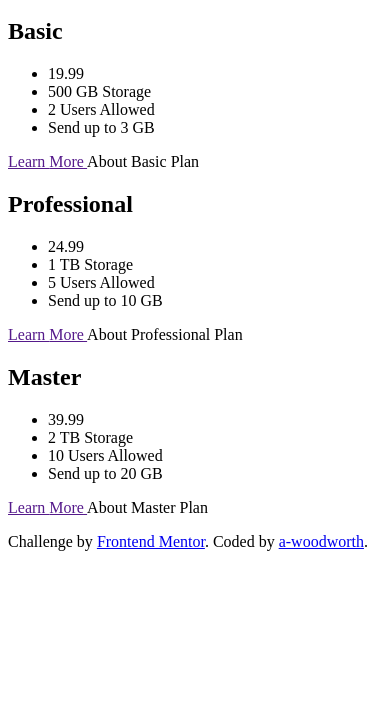
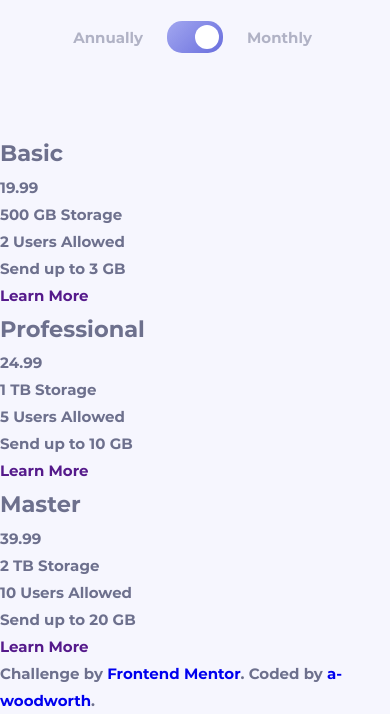
Before and after one commit to a-woodworth/pricing_component_toggle, a plain HTML site: page index.html in a window 390 px wide. Shown: the part 137-851 px from the top of the page. Drawn offline with Linux system fonts and the light colour scheme.

Commit message:
Start on mobile styles.

```diff
--- a/index.html
+++ b/index.html
@@ -14,6 +14,7 @@
       sizes="32x32"
       href="./images/favicon-32x32.png"
     />
+    <link rel="stylesheet" href="styles.css" />
 
     <title>Frontend Mentor | Pricing Component with Toggle</title>
   </head>
@@ -25,7 +26,7 @@
         <fieldset aria-label="pricing-switch" role="radiogroup">
           <legend class="sr-only">Select Pricing Plan</legend>
           <div class="radio-switch">
-            <label for="annually" class="pricing-plan">
+            <label for="annually" class="pricing-plan annual-plan">
               Annually
             </label>
             <span class="radio-switch__wrapper">
--- /dev/null
+++ b/styles.css
@@ -0,0 +1,179 @@
+@font-face {
+  font-family: 'Montserrat';
+  src: url('fonts/Montserrat-Bold.woff2') format('woff2');
+  font-weight: 700;
+  font-display: swap;
+  font-style: normal;
+}
+
+:root {
+  /* Colors */
+  --gray-blue-900: hsl(232 13% 33%);
+  --gray-blue-600: hsl(233 13% 49%);
+  --gray-blue-150: hsl(234 14% 74%);
+  --gray-blue-100: hsl(240 78% 98%);
+  --white: hsl(0 0% 100%);
+
+  /* Border, Gradient, Radius */
+  --gradient: linear-gradient(135deg, #a2a7f0 0.06%, #696edd 100.06%);
+  --radius-s: 0.375rem;
+  --radius-m: 0.625rem;
+  --stroke-width: 1px;
+  --stroke-solid: var(--stroke-width) solid var(--gray-blue-600);
+  --stroke-dotted: var(--stroke-width) dotted var(--gray-blue-900);
+  );
+
+  /* Spacing */
+  --space-xxs: 0.75rem;
+  --space-xs: 1.5rem;
+  --space-s: 1.875rem;
+  --space-m: 2rem;
+  --space-l: 2.5rem;
+  --space-xl: 3.5rem;
+  --space-xxl: 4rem;
+  --space-xxxl: 5rem;
+
+  /* Typography */
+  --font-base: 'Montserrat', sans-serif;
+  --leading-micro: 0.9;
+  --leading-fine: 1.2;
+  --leading-standard: 1.8;
+  --text-large: 4.5rem;
+  --text-medium: 2rem;
+  --text-small: 0.9375rem;
+  --text-xs: 0.8125rem;
+}
+
+*,
+*::before,
+*::after {
+  box-sizing: border-box;
+}
+
+html {
+  -moz-text-size-adjust: none;
+  -webkit-text-size-adjust: none;
+  text-size-adjust: none;
+}
+
+body,
+h1,
+h2,
+p,
+ul,
+fieldset,
+legend {
+  margin: 0;
+  padding: 0;
+}
+
+fieldset {
+  border: none;
+}
+
+ul {
+  list-style: none;
+}
+
+a {
+  text-decoration: none;
+}
+
+/* Screen reader styles */
+.sr-only {
+  border: 0;
+  clip-path: inset(50%);
+  height: 1px;
+  margin: -1px;
+  overflow: hidden;
+  padding: 0;
+  position: absolute;
+  white-space: nowrap;
+  width: 1px;
+}
+
+body {
+  background-color: var(--gray-blue-100);
+  color: var(--gray-blue-600);
+  font-family: var(--font-base);
+  font-size: var(--text-small);
+  line-height: var(--leading-standard);
+  min-height: 100vh;
+}
+
+h1 {
+  padding-block-start: var(--space-xxl);
+  padding-block-end: var(--space-l);
+  text-align: center;
+}
+
+.annual-plan {
+  text-align: right;
+}
+
+.radio-switch {
+  display: grid;
+  justify-content: center;
+  align-items: center;
+  grid-template-columns: 1fr 56px 1fr;
+  column-gap: var(--space-xs);
+  margin-block-end: var(--space-xxxl);
+
+  label {
+    cursor: pointer;
+    opacity: 0.5;
+  }
+
+  input[type='radio'] {
+    cursor: pointer;
+    display: inline-block;
+    margin-inline-end: -2px;
+    height: 100%;
+    opacity: 0;
+    position: relative;
+    width: 50%;
+    z-index: 1;
+
+    &:focus ~ .radio-switch__background {
+      outline: var(--stroke-dotted);
+      outline-offset: 2px;
+    }
+  }
+}
+
+.radio-switch__wrapper {
+  display: inline-block;
+  height: 2rem;
+  position: relative;
+  width: 3.5rem;
+}
+
+.radio-switch__circle {
+  background-color: var(--white);
+  border-radius: 50%;
+  height: 1.5rem;
+  position: absolute;
+  top: 4px;
+  left: 4px;
+  right: 100%;
+  transition: all 0.1s ease-out;
+  width: 1.5rem;
+  z-index: 2;
+}
+
+.radio-switch__background {
+  background: var(--gradient);
+  border-radius: 15px;
+  display: block;
+  position: absolute;
+  top: 0;
+  left: 0;
+  height: 100%;
+  width: 100%;
+  z-index: 0;
+}
+
+#monthly:checked ~ .radio-switch__circle {
+  right: 0;
+  left: 28px;
+}
```
Also changed, not shown: fonts/Montserrat-Bold.woff2 (added).
